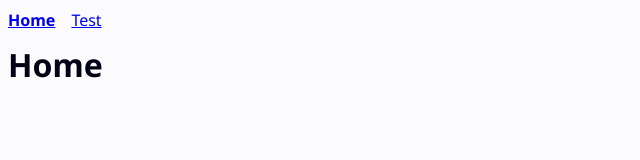
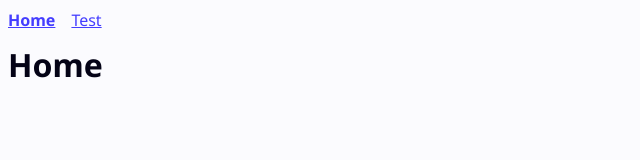
Before and after one commit to UnskilledWolf/timezone-webapp-frontend, a React (Vite) app: page /#/ in a window 1280 px wide. Shown: the top 160 px of the page, without its empty margins (0-640 px from the left). Built offline with nearby package versions, Linux system fonts and the light colour scheme; a web font is replaced by a local one.

Commit message:
Moved to use for SCSS

```diff
--- a/src/components/nav.scss
+++ b/src/components/nav.scss
@@ -1,10 +1,13 @@
-@import "../globals.scss";
+@use "../globals.scss";
 
 nav {
     display: flex;
     gap: 1rem;
 
-    a.active {
-        font-weight: bold;
+    a {
+        color: globals.$accent;
+        &.active {
+            font-weight: bold;
+        }
     }
 }
--- a/src/index.scss
+++ b/src/index.scss
@@ -1,13 +1,13 @@
-@import "./globals.scss";
+@use "./globals.scss";
 @import url("https://fonts.googleapis.com/css2?family=Noto+Emoji:wght@300..700&family=Noto+Sans:ital,wght@0,100..900;1,100..900&display=swap");
 
 :root {
-  color: $text;
+  color: globals.$text;
   font-family: "Noto Sans", sans-serif;
   font-optical-sizing: auto;
   line-height: 1.5rem;
 
-  background-color: $background;
+  background-color: globals.$background;
   height: 100%;
   margin: 0;
 
```
